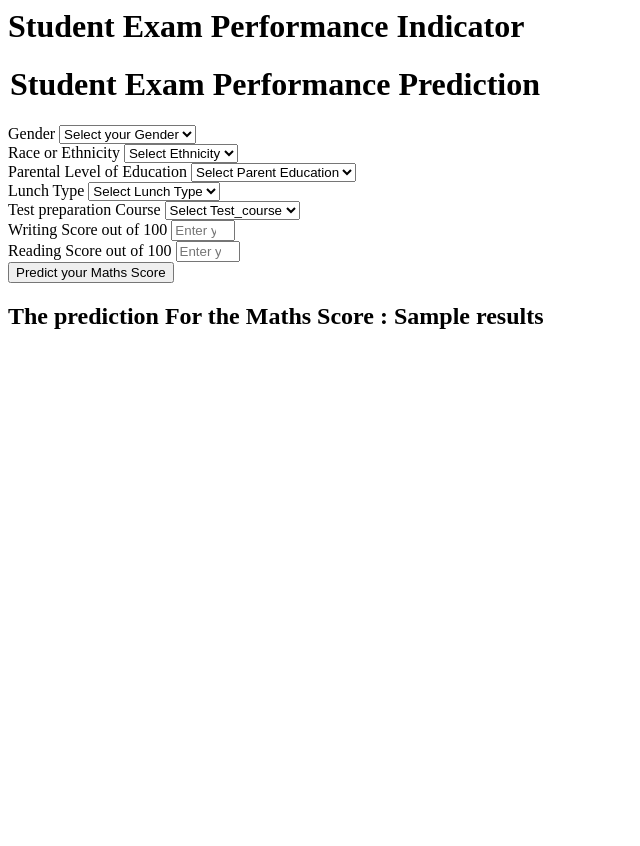
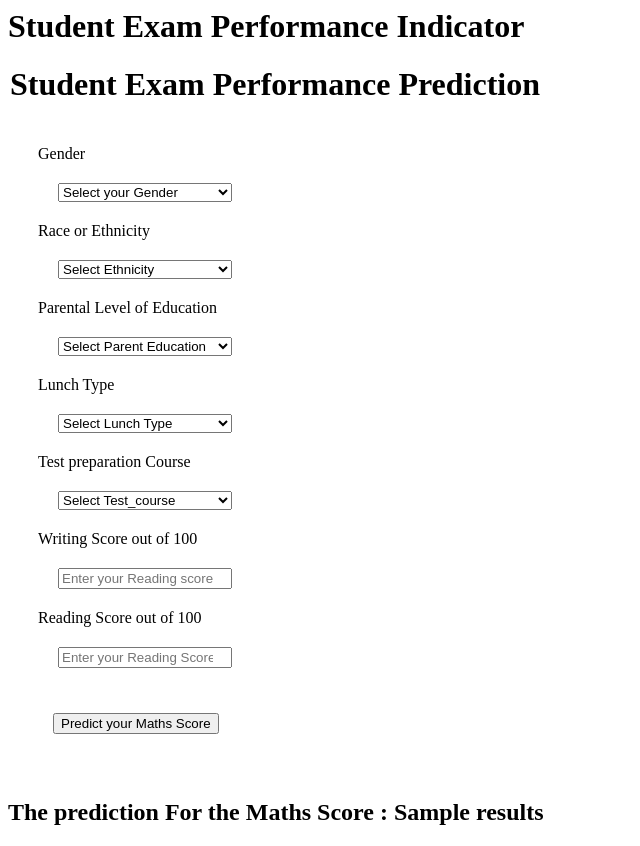
Before and after one commit to manish-4007/Math-Performance-Score-ML-Project, a Flask app: template templates/home.html in a window 1280 px wide. Shown: the whole page, without its empty margins (0-640 px from the left). Before the commit the page ends 329 px from the top, so only its background shows below. Run offline with Flask 3, Linux system fonts and the light colour scheme; the template is opened without the code that fills it: most values are stand-ins (such as "Sample title", 1, 10 or a date in 2020).

Commit message:
wepage style changes

```diff
--- a/templates/home.html
+++ b/templates/home.html
@@ -1,4 +1,22 @@
 <html>
+<style>
+    .form-control{
+        display: block;
+        width: 174px;
+        margin-left: 50px;
+    }
+    .form-label{
+        display: block;
+        width: 500px;
+        margin-left: 10px;
+        margin-right: 20px;
+        padding: 20px;
+
+    }
+    .btn-primary{
+        margin: 45px;
+    }
+</style>
 <body>
     <div class="login">
        <h1>Student Exam Performance Indicator</h1>
--- a/templates/index.html
+++ b/templates/index.html
@@ -8,5 +8,6 @@
 </head>
 <body>
     <h1>Welcome to HomePage</h1>
+    <button style="height: 50px; width: 100px;"><a href="/home"> Predict</a></button>
 </body>
 </html>
```
